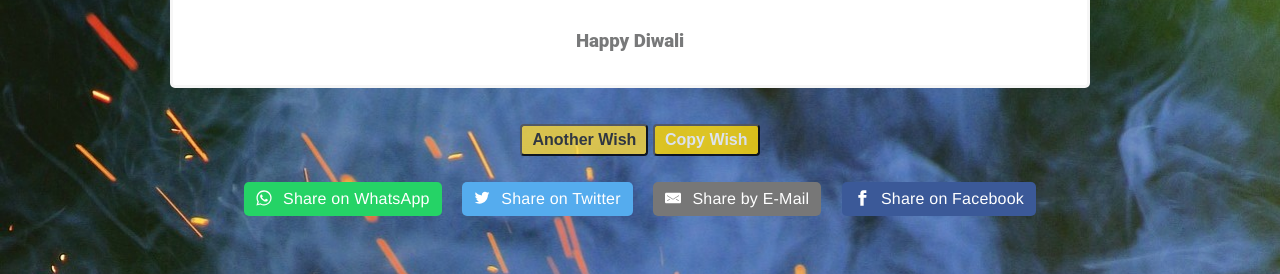
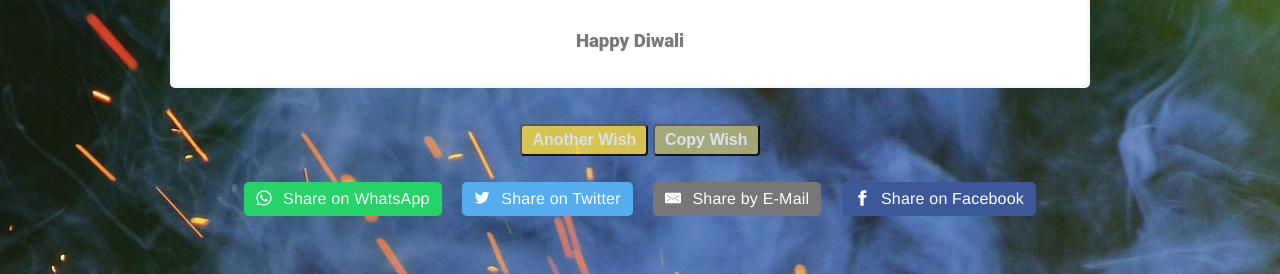
Before and after one commit to flyingsonu122/diwali-wishes, a plain HTML site: page index.html in a window 1280 px wide. Shown: the part 101-375 px from the top of the page. Drawn offline with Linux system fonts and the light colour scheme; no server answers.

Commit message:
Update style.css

```diff
--- a/style.css
+++ b/style.css
@@ -75,7 +75,7 @@ h6 {
 
 .btn-yellow {
     background-color: #fcd93b;
-    color: #2a2a2a;
+    color: #fff;
     opacity: 0.8;
     -webkit-transition: all 0.6s;
     -moz-transition: all 0.6s;
@@ -88,8 +88,8 @@ h6 {
     cursor: pointer;
 }
 
-.btn-gold{
-    background-color: #FFD700;
+.btn-gold {
+    background-color: #BDB76B;
     color: #fff;
     opacity: 0.8;
     -webkit-transition: all 0.6s;
```
